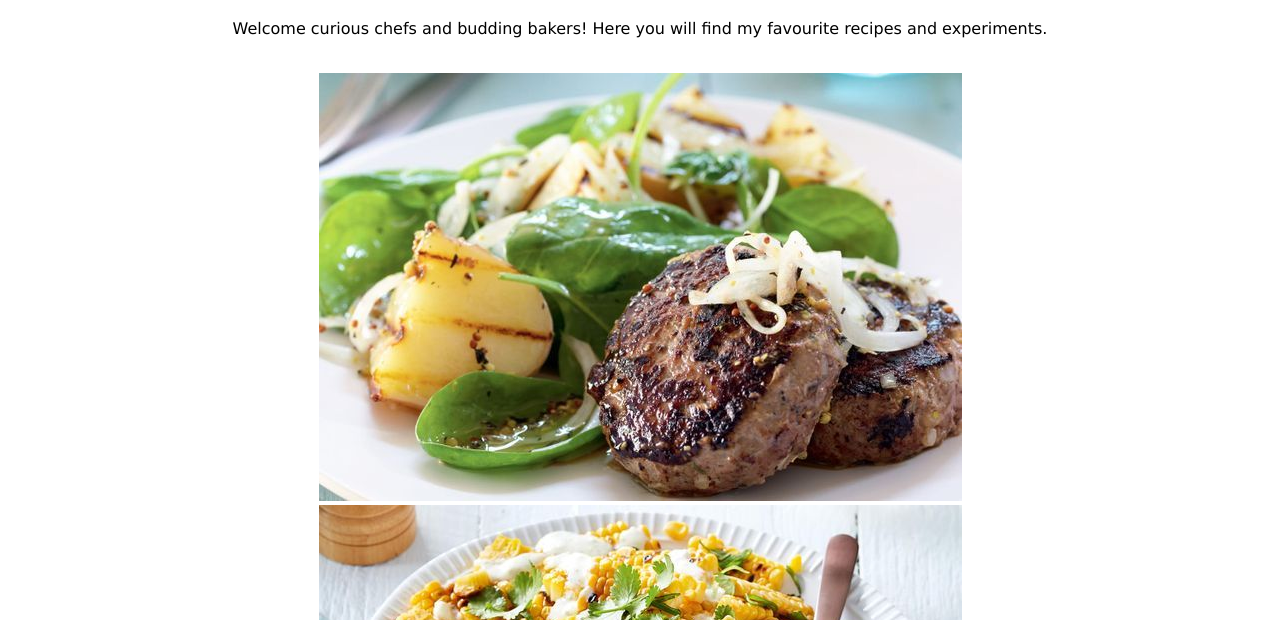
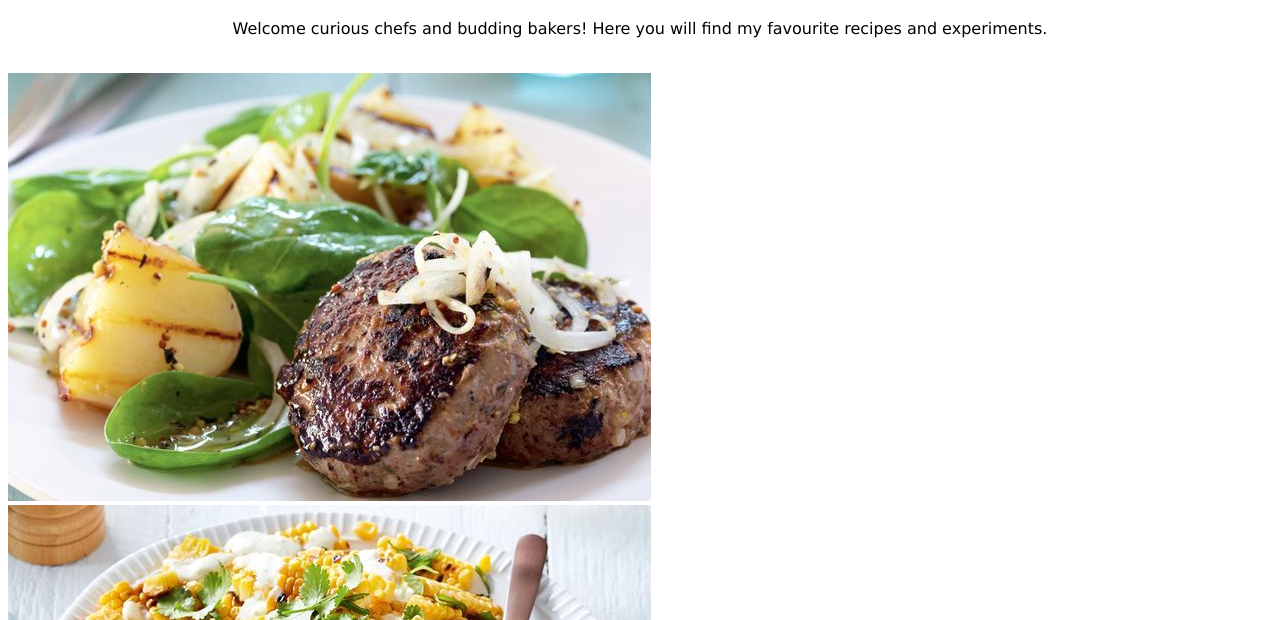
Before and after one commit to Nick-D83/recipe-repos, a plain HTML site: page index.html in a window 1280 px wide. Shown: the part 332-952 px from the top of the page. Drawn offline with Linux system fonts and the light colour scheme.

Commit message:
Update CSS 2

```diff
--- a/css/styles.css
+++ b/css/styles.css
@@ -20,7 +20,7 @@ html{
     text-align: center;
 }
 .centre{
-    width: cover;
+    width: 50%;
     height: auto;
     text-align: center;
 
```
